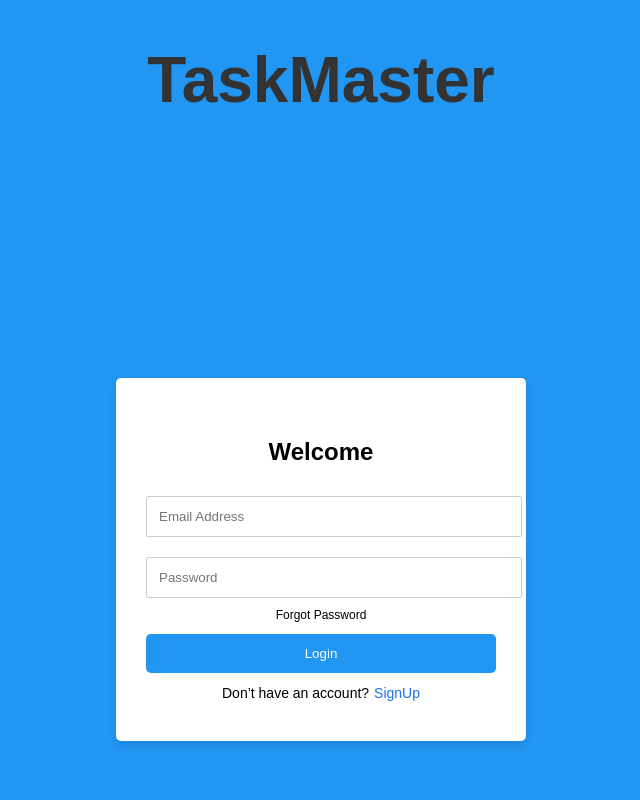
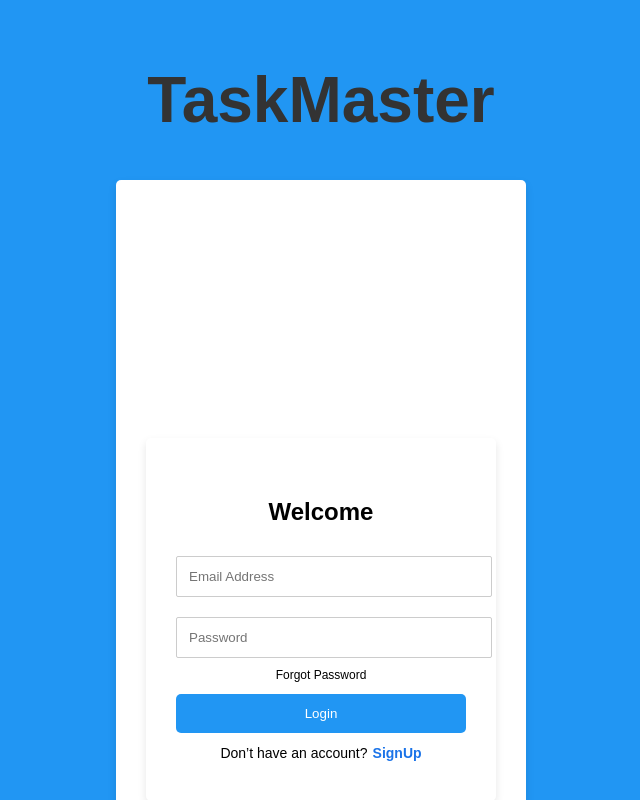
Before and after one commit to callistus0/task-manager, a React (Create React App) app in the folder client/: page / in a window 1280 px wide. Shown: the top 800 px of the page, without its empty margins (319-959 px from the left). Built offline with nearby package versions, Linux system fonts and the light colour scheme.

Commit message:
Styled login/register pages and updated background

```diff
--- a/client/src/App.css
+++ b/client/src/App.css
@@ -17,7 +17,7 @@ body {
   color: #333;
 }
 
-/* Login Page Styling */
+/* Login & Register Page Shared Styling */
 .login-container {
   height: 100vh;
   display: flex;
@@ -61,10 +61,13 @@ body {
   font-size: 14px;
 }
 
-.login-footer a {
+.login-footer a,
+.login-link-button {
   color: #1a73e8;
   text-decoration: none;
   margin-left: 5px;
+  font-weight: bold;
+  cursor: pointer;
 }
 
 /* Styling the task input area */
@@ -211,3 +214,19 @@ body {
   background-color: #6c757d;
   color: white;
 }
+
+
+/* 🔵 Additional Styling for Page Backgrounds */
+.login-page, .register-page {
+  background-color: #2196F3;
+  min-height: 100vh;
+  display: flex;
+  flex-direction: column;
+  align-items: center;
+  justify-content: center;
+}
+
+.main-page {
+  background-color: #F7F7F7;
+  min-height: 100vh;
+}
--- a/client/src/App.js
+++ b/client/src/App.js
@@ -105,33 +105,33 @@ function App() {
 
   if (!user) {
     return (
-      <div className="App">
+      <div className={showRegister ? "register-page" : "login-page"}>
         <header className="App-header">
           <h1>TaskMaster</h1>
         </header>
         {showRegister ? (
-          <>
+          <div className="login-card">
             <Register onRegister={setUser} />
-            <p>
-              Already have an account?{' '}
+            <p className="login-footer">
+              Already have an account?
               <button onClick={() => setShowRegister(false)}>Login</button>
             </p>
-          </>
+          </div>
         ) : (
-          <>
+          <div className="login-card">
             <Login onLogin={setUser} />
-            <p>
-              Don't have an account?{' '}
+            <p className="login-footer">
+              Don't have an account?
               <button onClick={() => setShowRegister(true)}>Register</button>
             </p>
-          </>
+          </div>
         )}
       </div>
     );
   }
 
   return (
-    <div className="App">
+    <div className="main-page">
       <header className="App-header">
         <h1>TaskMaster</h1>
         <button onClick={logout} className="logout-button">Logout</button>
--- a/client/src/Register.js
+++ b/client/src/Register.js
@@ -1,11 +1,13 @@
 import React, { useState } from 'react';
+import './App.css'; // Ensure your styles are loaded
 
-const Register = ({ onRegister }) => {
+const Register = ({ onRegister, toggleForm }) => {
   const [email, setEmail] = useState('');
   const [password, setPassword] = useState('');
   const [error, setError] = useState('');
 
-  const BASE_URL = 'https://taskmanager-backend-callistus-fpaxf6h3gbf5exeh.northeurope-01.azurewebsites.net/api/auth/register';
+  const BASE_URL =
+    'https://taskmanager-backend-callistus-fpaxf6h3gbf5exeh.northeurope-01.azurewebsites.net/api/auth/register';
 
   const isValidEmail = (email) => /\S+@\S+\.\S+/.test(email);
 
@@ -30,7 +32,7 @@ const Register = ({ onRegister }) => {
       const data = await res.json();
 
       if (res.ok) {
-        onRegister(data); // Login user automatically
+        onRegister(data); // Auto-login
       } else {
         setError(data.error || 'Registration failed');
       }
@@ -41,22 +43,34 @@ const Register = ({ onRegister }) => {
   };
 
   return (
-    <div>
-      <h2>Create Account</h2>
+    <div className="login-container">
+      <div className="login-box">
+        <h2 className="login-title">Create Account</h2>
         {error && <p style={{ color: 'red' }}>{error}</p>}
         <input
+          className="login-input"
           type="email"
-        placeholder="Email"
+          placeholder="Email Address"
           value={email}
           onChange={(e) => setEmail(e.target.value)}
         />
         <input
+          className="login-input"
           type="password"
           placeholder="Password"
           value={password}
           onChange={(e) => setPassword(e.target.value)}
         />
-      <button onClick={handleRegister}>Register</button>
+        <button className="login-button" onClick={handleRegister}>
+          Register
+        </button>
+        <p className="login-link">
+          Already have an account?{' '}
+          <span className="login-link-button" onClick={toggleForm}>
+            Login
+          </span>
+        </p>
+      </div>
     </div>
   );
 };
```
Lines whose indentation alone changed are shown as unchanged.
